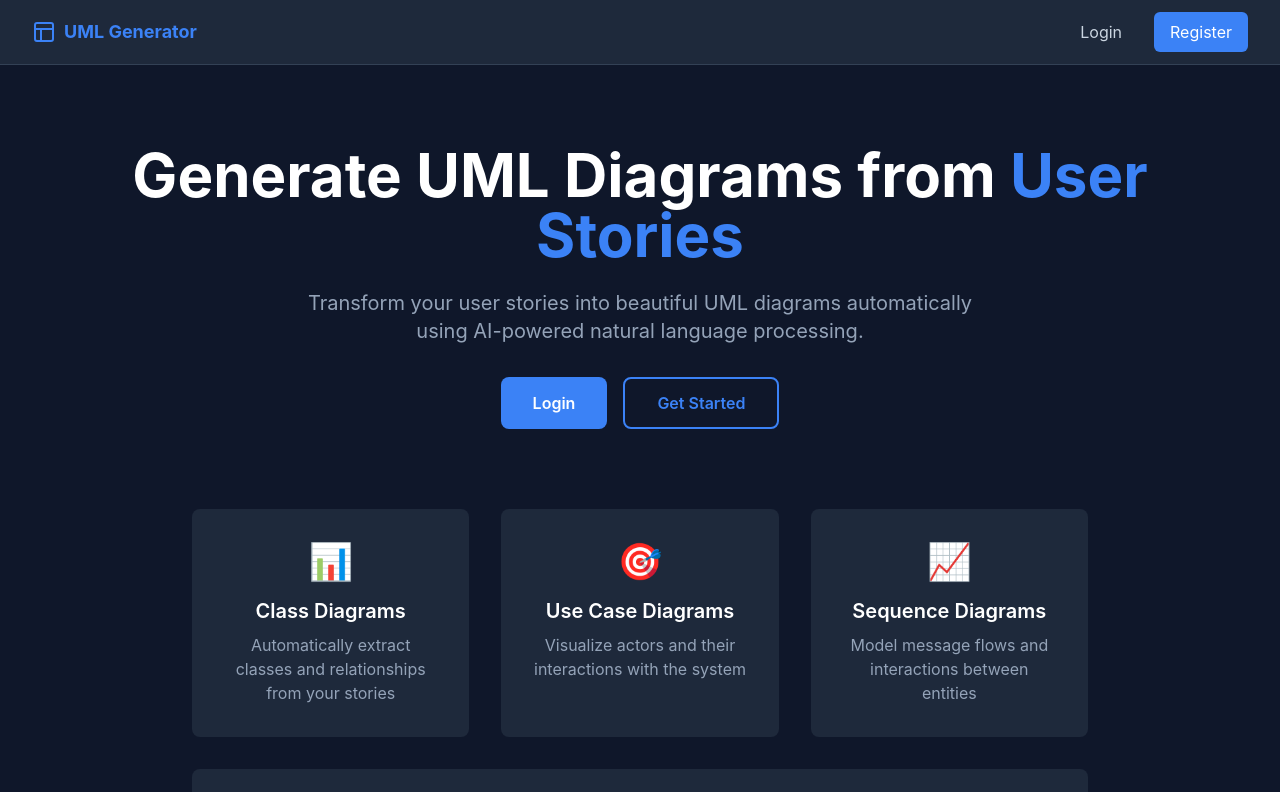
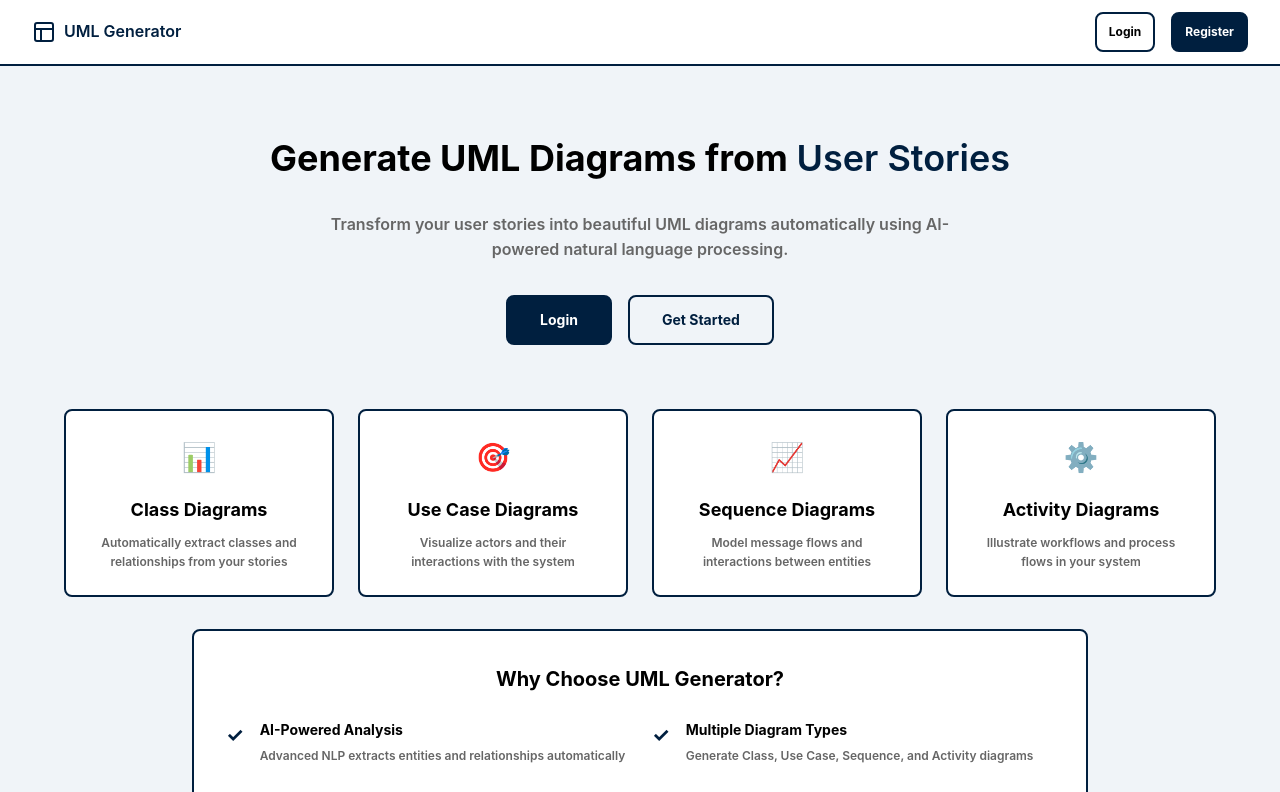
Before and after one commit to qamaruddin-qureshi/fyp-uml-diagram-generator, a Next.js app in the folder frontend/: page / in a window 1280 px wide. Shown: the top 792 px of the page. Built offline with nearby package versions, Linux system fonts and the light colour scheme.

Commit message:
updated ui

```diff
--- a/frontend/src/app/globals.css
+++ b/frontend/src/app/globals.css
@@ -1,6 +1,17 @@
 @tailwind base;
 @tailwind components;
 @tailwind utilities;
+
+:root {
+  /* Light Theme Colors */
+  --color-primary: #ffffff;      /* White */
+  --color-accent: #001f3f;       /* Navy Blue */
+  --color-background: #f0f4f8;   /* Light Background */
+  --color-card: #ffffff;         /* White */
+  --color-text: #000000;         /* Black */
+  --color-muted-text: #666666;   /* Muted text */
+  --color-border: #001f3f;       /* Navy Blue */
+}
 
 * {
   margin: 0;
@@ -10,19 +21,84 @@
 
 html {
   scroll-behavior: smooth;
+  font-size: 16px;
 }
 
 body {
-  background-color: #0f172a;
-  color: #e2e8f0;
+  background-color: #f0f4f8;
+  color: #000000;
   font-family: -apple-system, BlinkMacSystemFont, 'Segoe UI', 'Roboto', 'Oxygen',
     'Ubuntu', 'Cantarell', 'Fira Sans', 'Droid Sans', 'Helvetica Neue',
     sans-serif;
   -webkit-font-smoothing: antialiased;
   -moz-osx-font-smoothing: grayscale;
+  font-size: 14px;
+  line-height: 1.6;
+  font-weight: 500;
+}
+
+/* Typography optimizations */
+h1, h2, h3, h4, h5, h6 {
+  font-weight: 700;
+  line-height: 1.6;
+}
+
+h1 {
+  font-size: 28px;
+  color: #000000;
+}
+
+h2 {
+  font-size: 24px;
+  color: #000000;
+}
+
+h3 {
+  font-size: 20px;
+  color: #000000;
+}
+
+p, span, div {
+  font-weight: 600;
+}
+
+label {
+  font-size: 14px;
+  font-weight: 700;
+  line-height: 1.6;
+  color: #000000;
+}
+
+/* Remove any gradients - use solid colors only */
+@layer components {
+  .bg-gradient-to-r,
+  .bg-gradient-to-l,
+  .bg-gradient-to-b,
+  .bg-gradient-to-t {
+    background-image: none !important;
+    background-color: var(--color-primary) !important;
+  }
+}
+
+/* High contrast text utility */
+@layer utilities {
+  .text-high-contrast {
+    color: #ffffff;
+    font-weight: 700;
+  }
+
+  .bg-card-solid {
+    background-color: #1a1f2e;
+    border: 2px solid #2a3142;
+  }
+
+  .border-visible {
+    border: 2px solid #2a3142;
+  }
 }
 
 code {
   font-family: source-code-pro, Menlo, Monaco, Consolas, 'Courier New',
     monospace;
+  font-size: 16px;
 }
--- a/frontend/src/app/page.jsx
+++ b/frontend/src/app/page.jsx
@@ -15,27 +15,27 @@ export default function Home() {
   }, [isAuthenticated, router])
 
   return (
-    <div className="min-h-screen bg-primary">
-      <div className="max-w-7xl mx-auto px-4 sm:px-6 lg:px-8 py-20">
+    <div className="min-h-screen bg-background">
+      <div className="max-w-7xl mx-auto px-4 sm:px-6 lg:px-8 py-16">
         {/* Hero Section */}
-        <div className="text-center mb-20">
-          <h1 className="text-5xl md:text-6xl font-bold text-white mb-6">
+        <div className="text-center mb-16">
+          <h1 className="text-5xl md:text-6xl font-bold text-black mb-6">
             Generate UML Diagrams from <span className="text-accent">User Stories</span>
           </h1>
-          <p className="text-xl text-slate-400 mb-8 max-w-2xl mx-auto">
+          <p className="text-lg text-muted-text mb-8 max-w-2xl mx-auto font-semibold">
             Transform your user stories into beautiful UML diagrams automatically using AI-powered natural language processing.
           </p>
 
-          <div className="flex gap-4 justify-center">
+          <div className="flex gap-4 justify-center flex-col sm:flex-row">
             <button
               onClick={() => router.push('/auth/login')}
-              className="px-8 py-3 bg-accent text-white rounded-lg font-semibold hover:bg-blue-600 transition"
+              className="px-8 py-3 bg-accent text-white rounded-lg font-bold border-2 border-accent hover:bg-background hover:text-accent transition text-base"
             >
               Login
             </button>
             <button
               onClick={() => router.push('/auth/register')}
-              className="px-8 py-3 border-2 border-accent text-accent rounded-lg font-semibold hover:bg-accent hover:text-white transition"
+              className="px-8 py-3 border-2 border-accent text-accent rounded-lg font-bold hover:bg-accent hover:text-white transition text-base"
             >
               Get Started
             </button>
@@ -43,56 +43,62 @@ export default function Home() {
         </div>
 
         {/* Features */}
-        <div className="grid grid-cols-1 md:grid-cols-3 gap-8 max-w-4xl mx-auto">
-          <div className="bg-secondary rounded-lg p-8 text-center">
+        <div className="grid grid-cols-1 md:grid-cols-2 lg:grid-cols-4 gap-6 max-w-6xl mx-auto mb-8">
+          <div className="bg-primary border-2 border-border-color rounded-lg p-6 text-center">
             <div className="text-4xl mb-4">📊</div>
-            <h3 className="text-xl font-semibold text-white mb-2">Class Diagrams</h3>
-            <p className="text-slate-400">Automatically extract classes and relationships from your stories</p>
+            <h3 className="text-xl font-bold text-black mb-2">Class Diagrams</h3>
+            <p className="text-muted-text text-sm font-semibold">Automatically extract classes and relationships from your stories</p>
           </div>
 
-          <div className="bg-secondary rounded-lg p-8 text-center">
+          <div className="bg-primary border-2 border-border-color rounded-lg p-6 text-center">
             <div className="text-4xl mb-4">🎯</div>
-            <h3 className="text-xl font-semibold text-white mb-2">Use Case Diagrams</h3>
-            <p className="text-slate-400">Visualize actors and their interactions with the system</p>
+            <h3 className="text-xl font-bold text-black mb-2">Use Case Diagrams</h3>
+            <p className="text-muted-text text-sm font-semibold">Visualize actors and their interactions with the system</p>
           </div>
 
-          <div className="bg-secondary rounded-lg p-8 text-center">
+          <div className="bg-primary border-2 border-border-color rounded-lg p-6 text-center">
             <div className="text-4xl mb-4">📈</div>
-            <h3 className="text-xl font-semibold text-white mb-2">Sequence Diagrams</h3>
-            <p className="text-slate-400">Model message flows and interactions between entities</p>
+            <h3 className="text-xl font-bold text-black mb-2">Sequence Diagrams</h3>
+            <p className="text-muted-text text-sm font-semibold">Model message flows and interactions between entities</p>
+          </div>
+
+          <div className="bg-primary border-2 border-border-color rounded-lg p-6 text-center">
+            <div className="text-4xl mb-4">⚙️</div>
+            <h3 className="text-xl font-bold text-black mb-2">Activity Diagrams</h3>
+            <p className="text-muted-text text-sm font-semibold">Illustrate workflows and process flows in your system</p>
           </div>
         </div>
 
         {/* Features continued */}
-        <div className="mt-8 bg-secondary rounded-lg p-8 max-w-4xl mx-auto">
-          <h2 className="text-2xl font-bold text-white mb-6 text-center">Why Choose UML Generator?</h2>
+        <div className="bg-primary border-2 border-border-color rounded-lg p-8 max-w-4xl mx-auto">
+          <h2 className="text-2xl font-bold text-black mb-6 text-center">Why Choose UML Generator?</h2>
           <ul className="grid grid-cols-1 md:grid-cols-2 gap-6">
             <li className="flex items-start gap-4">
-              <span className="text-accent text-2xl">✓</span>
+              <span className="text-accent text-2xl font-bold">✓</span>
               <div>
-                <h4 className="font-semibold text-white mb-1">AI-Powered Analysis</h4>
-                <p className="text-slate-400">Advanced NLP extracts entities and relationships automatically</p>
+                <h4 className="font-bold text-black mb-1">AI-Powered Analysis</h4>
+                <p className="text-muted-text text-sm font-semibold">Advanced NLP extracts entities and relationships automatically</p>
               </div>
             </li>
             <li className="flex items-start gap-4">
-              <span className="text-accent text-2xl">✓</span>
+              <span className="text-accent text-2xl font-bold">✓</span>
               <div>
-                <h4 className="font-semibold text-white mb-1">Multiple Diagram Types</h4>
-                <p className="text-slate-400">Generate Class, Use Case, Sequence, and Activity diagrams</p>
+                <h4 className="font-bold text-black mb-1">Multiple Diagram Types</h4>
+                <p className="text-muted-text text-sm font-semibold">Generate Class, Use Case, Sequence, and Activity diagrams</p>
               </div>
             </li>
             <li className="flex items-start gap-4">
-              <span className="text-accent text-2xl">✓</span>
+              <span className="text-accent text-2xl font-bold">✓</span>
               <div>
-                <h4 className="font-semibold text-white mb-1">Easy to Use</h4>
-                <p className="text-slate-400">Simply write user stories and let AI do the heavy lifting</p>
+                <h4 className="font-bold text-black mb-1">Easy to Use</h4>
+                <p className="text-muted-text text-sm font-semibold">Simply write user stories and let AI do the heavy lifting</p>
               </div>
             </li>
             <li className="flex items-start gap-4">
-              <span className="text-accent text-2xl">✓</span>
+              <span className="text-accent text-2xl font-bold">✓</span>
               <div>
-                <h4 className="font-semibold text-white mb-1">Save & Share</h4>
-                <p className="text-slate-400">Store your projects and diagrams in the cloud</p>
+                <h4 className="font-bold text-black mb-1">Save & Share</h4>
+                <p className="text-muted-text text-sm font-semibold">Store your projects and diagrams in the cloud</p>
               </div>
             </li>
           </ul>
--- a/frontend/src/components/Navbar.jsx
+++ b/frontend/src/components/Navbar.jsx
@@ -15,14 +15,14 @@ export default function Navbar() {
   }
 
   return (
-    <nav className="bg-secondary border-b border-slate-700">
+    <nav className="bg-primary border-b-2 border-border-color">
       <div className="max-w-7xl mx-auto px-4 sm:px-6 lg:px-8">
         <div className="flex justify-between h-16">
           {/* Logo */}
           <div className="flex items-center">
-            <Link href="/" className="flex items-center space-x-2 text-accent hover:text-blue-400 transition">
-              <Layout size={24} />
-              <span className="font-bold text-lg hidden sm:inline">UML Generator</span>
+            <Link href="/" className="flex items-center space-x-2 text-accent hover:text-black transition font-bold text-lg">
+              <Layout size={24} strokeWidth={2} />
+              <span className="hidden sm:inline">UML Generator</span>
             </Link>
           </div>
 
@@ -30,15 +30,15 @@ export default function Navbar() {
           <div className="flex items-center space-x-4">
             {isAuthenticated ? (
               <>
-                <div className="text-slate-300">
+                <div className="text-black font-bold text-sm">
                   <span className="hidden sm:inline">Welcome, </span>
-                  <span className="font-semibold text-accent">{user?.username}</span>
+                  <span className="text-accent font-bold">{user?.username}</span>
                 </div>
                 <button
                   onClick={handleLogout}
-                  className="flex items-center space-x-2 px-3 py-2 rounded-md text-slate-300 hover:bg-slate-700 hover:text-white transition"
+                  className="flex items-center space-x-1 px-3 py-2 rounded-lg text-black border-2 border-border-color hover:bg-accent hover:text-white transition font-bold text-sm"
                 >
-                  <LogOut size={18} />
+                  <LogOut size={16} strokeWidth={2} />
                   <span className="hidden sm:inline">Logout</span>
                 </button>
               </>
@@ -46,13 +46,13 @@ export default function Navbar() {
               <>
                 <Link
                   href="/auth/login"
-                  className="px-4 py-2 rounded-md text-slate-300 hover:bg-slate-700 transition"
+                  className="px-3 py-2 rounded-lg text-black border-2 border-border-color hover:bg-accent hover:text-white transition font-bold text-sm"
                 >
                   Login
                 </Link>
                 <Link
                   href="/auth/register"
-                  className="px-4 py-2 bg-accent text-white rounded-md hover:bg-blue-600 transition"
+                  className="px-3 py-2 bg-accent text-white rounded-lg border-2 border-accent font-bold text-sm hover:bg-primary hover:text-accent transition"
                 >
                   Register
                 </Link>
--- a/frontend/tailwind.config.js
+++ b/frontend/tailwind.config.js
@@ -8,9 +8,43 @@ module.exports = {
   theme: {
     extend: {
       colors: {
-        primary: '#0f172a',
-        secondary: '#1e293b',
-        accent: '#3b82f6',
+        primary: '#ffffff',      // White
+        secondary: '#ffffff',    // Card background (white)
+        accent: '#001f3f',       // Navy Blue
+        background: '#f0f4f8',   // Light background
+        'muted-text': '#666666', // Muted text
+        'border-color': '#001f3f', // Navy Blue borders
+      },
+      fontSize: {
+        // Standard web sizes with improved visibility
+        xs: '11px',
+        sm: '12px',
+        base: '14px',   // Body text
+        lg: '16px',     // Labels & secondary text
+        xl: '18px',     // Card headings
+        '2xl': '20px',  // Section headings
+        '3xl': '24px',  // Page headings
+        '4xl': '28px',
+        '5xl': '32px',
+        '6xl': '36px',
+      },
+      spacing: {
+        // Standard web spacing with slight increase
+        0: '0px',
+        1: '4px',
+        2: '8px',
+        3: '12px',
+        4: '16px',
+        5: '20px',
+        6: '24px',
+        8: '32px',
+        10: '40px',
+        12: '48px',
+      },
+      borderRadius: {
+        'lg': '8px',
+        'md': '6px',
+        'sm': '4px',
       },
     },
   },
```
Also changed, not shown: frontend/src/app/auth/login/page.jsx (+13 -13 lines), frontend/src/app/auth/register/page.jsx (+17 -17 lines), frontend/src/app/dashboard/page.jsx (+16 -16 lines), frontend/src/app/projects/[id]/page.jsx (+20 -21 lines).
